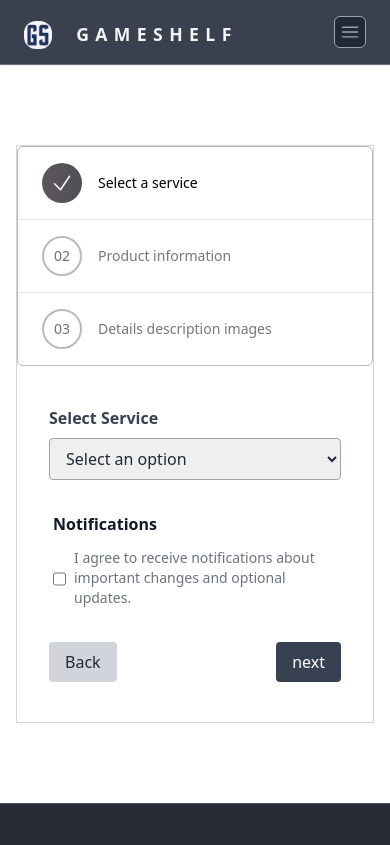
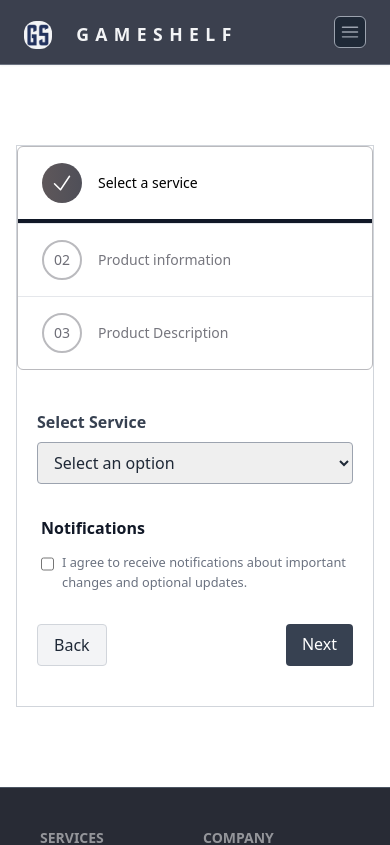
Before and after one commit to IbadRehman360/gameshelf, a React (Vite) app: page /sell in a window 390 px wide. Shown: the top 845 px of the page. Built offline with nearby package versions, Linux system fonts and the light colour scheme.

Commit message:
Multiple step from completed

```diff
--- a/src/components/Features/MultiStepForm/MultiStepForm.jsx
+++ b/src/components/Features/MultiStepForm/MultiStepForm.jsx
@@ -38,11 +38,11 @@ function useMultiStepForm() {
   return (
     <div className="border border-gray-300">
       <Step step={step} />
-      <form onSubmit={onSubmit} className="py-10 px-8 grid gap-4">
+      <form onSubmit={onSubmit} className="py-10 sm:px-8 px-5 grid gap-4">
         {stepComponents[step]}
         <div className="flex justify-between mt-1">
           <button
-            className={`bg-gray-300 px-4 py-2 rounded cursor-pointer ${
+            className={`bg-gray-100 border border-gray-300 sm:px-5 px-4 py-2 rounded cursor-pointer ${
               step === 4 ? "hidden" : "flex"
             }`}
             onClick={() => dispatch({ type: "back" })}
@@ -52,12 +52,12 @@ function useMultiStepForm() {
           </button>
 
           <button
-            className={`bg-gray-700 text-white  cursor-pointer px-4 py-2 rounded  flex-end  ${
+            className={`bg-gray-700 text-white  cursor-pointer sm:px-5 px-4 py-2 rounded  flex-end  ${
               step === 4 ? "hidden" : "flex"
             }`}
             disabled={step > 3}
           >
-            {step === 3 ? "finished" : "next"}
+            {step === 3 ? "Finished" : "Next"}
           </button>
         </div>
       </form>
--- a/src/components/Features/MultiStepForm/OfferCompletion.jsx
+++ b/src/components/Features/MultiStepForm/OfferCompletion.jsx
@@ -17,12 +17,14 @@ function RegistrationSuccess() {
       </svg>
 
       <h2 className="text-2xl mb-4 text-gray-800 text-center font-bold">
-        Registration Success
+        Successfully Listed
       </h2>
 
-      <div className="text-gray-700 mb-8">
-        Thank you. We have sent you an email to demo@demo.test. Please click the
-        link in the message to activate your account.
+      <div className="text-gray-700 mb-8 sm:px-10 xl:px-28 2xl:px-40">
+        We're excited to inform you that your product has been successfully
+        listed, Thank you! You can now take a closer look at it by visiting your
+        profile. Feel free to explore and manage your listing at your
+        convenience.
       </div>
 
       <button
--- a/src/components/Features/MultiStepForm/OfferGamesService.jsx
+++ b/src/components/Features/MultiStepForm/OfferGamesService.jsx
@@ -93,18 +93,19 @@ function GameSelectionComponent() {
         </select>
       </div> */}
       <div className="px-1 mb-3">
-        <p className="text-md mt-8 font-semibold  text-gray-900 mb-3">
+        <p className="text-md mt-8 font-semibold text-gray-900 mb-3">
           Notifications
         </p>
-        <div className="mt-2 text-sm text-gray-600">
-          <label htmlFor="comments" className="inline-flex items-center">
+        <div className="mt-2 text-sm text-gray-600 flex items-start">
+          <label htmlFor="comments" className="inline-flex items-start">
             <input
               id="comments"
               name="comments"
+              required
               type="checkbox"
-              className={`form-checkbox h-5 w-5  accent-gray-600 `} // Change the color here
+              className={`form-checkbox h-5 w-5 accent-gray-600 mt-0.5`} // Change the color here
             />
-            <span className="ml-2 text-md font-medium text-gray-500 mb-0.5 ">
+            <span className="ml-2 text-[0.8rem] sm:text-[0.9rem] md:text-[0.92rem] font-medium text-gray-500">
               I agree to receive notifications about important changes and
               optional updates.
             </span>
--- a/src/components/Features/MultiStepForm/OfferInfo.jsx
+++ b/src/components/Features/MultiStepForm/OfferInfo.jsx
@@ -22,7 +22,7 @@ function GameServiceComponent() {
           className="block text-gray-700 text-sm font-bold mb-2"
           htmlFor="price"
         >
-          Price
+          Product Price
         </label>
         <input
           type="number"
--- a/src/components/Features/MultiStepForm/Step.jsx
+++ b/src/components/Features/MultiStepForm/Step.jsx
@@ -15,7 +15,7 @@ const steps = [
   },
   {
     id: "03",
-    name: "Details description images",
+    name: "Product Description",
     href: "#",
     status: 3,
   },
@@ -31,7 +31,10 @@ export default function Step({ step }) {
         {steps.map((LpStep) => (
           <li key={LpStep.name} className="relative md:flex md:flex-1">
             {LpStep.status === step ? (
-              <a href={LpStep.href} className="group flex w-full items-center">
+              <a
+                href={LpStep.href}
+                className="group flex border-b-4 border-gray-900  lg:w-72  md:w-56 items-center"
+              >
                 <span className="flex items-center px-6 py-4 text-sm font-medium">
                   <span className="flex h-10 w-10 flex-shrink-0 items-center justify-center rounded-full bg-gradient-to-r from-[#5e575a] to-[#4f4f58] text-white">
                     <CheckIcon
--- a/src/layouts/Header.jsx
+++ b/src/layouts/Header.jsx
@@ -60,7 +60,7 @@ export default function Example() {
 
               <div className="hidden lg:ml-4 gap-6 lg:flex lg:items-center">
                 <NavLink
-                  className=" bg-gray-50 mt-1 hover:bg-gray-600 active:bg-gray-400 text-black font-medium hover:shadow-md shadow text-[0.9rem] px-8 py-1.5  rounded-full  outline-none focus:outline-none  ease-linear transition-all duration-150"
+                  className=" bg-gray-50 mt-1 hover:bg-gray-100 active:bg-gray-400 text-black font-medium hover:shadow-md shadow text-[0.9rem] px-8 py-1.5  rounded-full  outline-none focus:outline-none  ease-linear transition-all duration-150"
                   type="button"
                   to={"/sell"}
                 >
```
